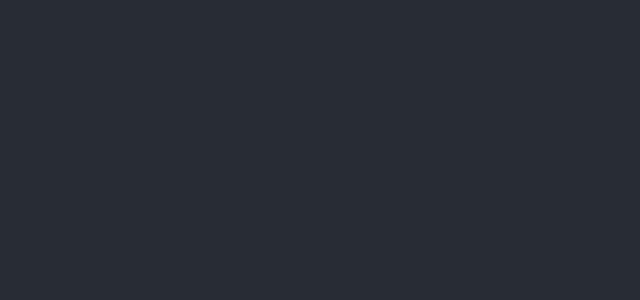
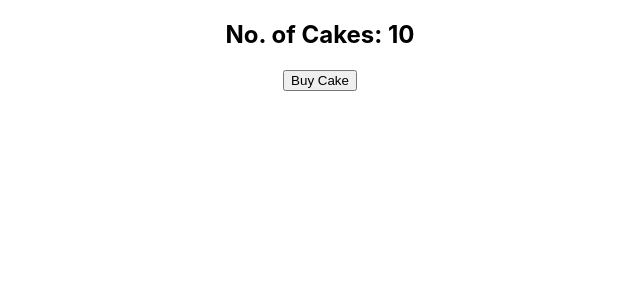
Before and after one commit to iabdulmuqeet/react-redux-basics, a React (Create React App) app: page / in a window 1280 px wide. Shown: the top 300 px of the page, without its empty margins (320-960 px from the left). Built offline with nearby package versions, Linux system fonts and the light colour scheme.

Commit message:
implementation of accessing state & dispatch()  using connect() of react-redux

```diff
--- a/src/App.js
+++ b/src/App.js
@@ -1,10 +1,15 @@
 import './App.css';
+import { Provider } from 'react-redux';
+import store from './redux/store';
+import CakeContainer from './components/CakeContainer';
 
 function App() {
 	return (
-		<div className='App'>
-			<header className='App-header'></header>
-		</div>
+		<Provider store={store}>
+			<div className='App'>
+				<CakeContainer />
+			</div>
+		</Provider>
 	);
 }
 
--- /dev/null
+++ b/src/components/CakeContainer.jsx
@@ -0,0 +1,26 @@
+import React from 'react';
+import { connect } from 'react-redux';
+import { buyCake } from '../redux/cake/cakeActions';
+
+const CakeContainer = ({ noOfCakes, buyCake }) => {
+	return (
+		<>
+			<h2>No. of Cakes: {noOfCakes}</h2>
+			<button onClick={buyCake}>Buy Cake</button>
+		</>
+	);
+};
+
+const mapStateToProps = state => {
+	return {
+		noOfCakes: state.noOfCakes,
+	};
+};
+
+const mapDispatchToProps = dispatch => {
+	return {
+		buyCake: () => dispatch(buyCake()),
+	};
+};
+
+export default connect(mapStateToProps, mapDispatchToProps)(CakeContainer);
--- /dev/null
+++ b/src/redux/cake/cakeActions.js
@@ -0,0 +1,7 @@
+import { BUY_CAKE } from './cakeTypes';
+
+export const buyCake = () => {
+	return {
+		type: BUY_CAKE,
+	};
+};
--- /dev/null
+++ b/src/redux/cake/cakeReducer.js
@@ -0,0 +1,20 @@
+import { BUY_CAKE } from './cakeTypes';
+
+const initialState = {
+	noOfCakes: 10,
+};
+
+const cakeReducer = (state = initialState, action) => {
+	switch (action.type) {
+		case BUY_CAKE:
+			return {
+				...state,
+				noOfCakes: state.noOfCakes - 1,
+			};
+
+		default:
+			return state;
+	}
+};
+
+export default cakeReducer;
--- /dev/null
+++ b/src/redux/cake/cakeTypes.js
@@ -0,0 +1 @@
+export const BUY_CAKE = 'BUY_CAKE';
--- /dev/null
+++ b/src/redux/store.js
@@ -0,0 +1,6 @@
+import { createStore } from 'redux';
+import cakeReducer from './cake/cakeReducer';
+
+const store = createStore(cakeReducer);
+
+export default store;
```
